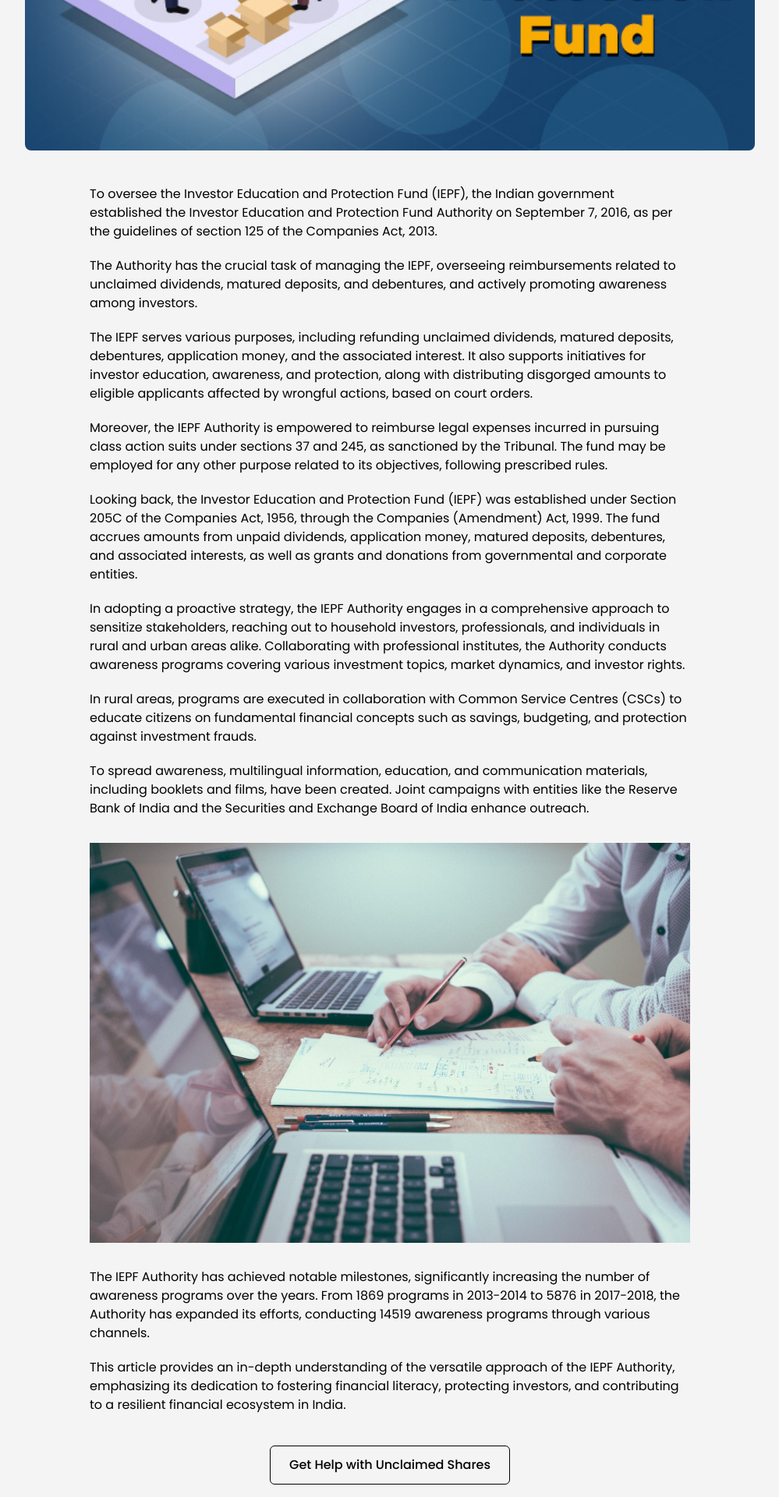
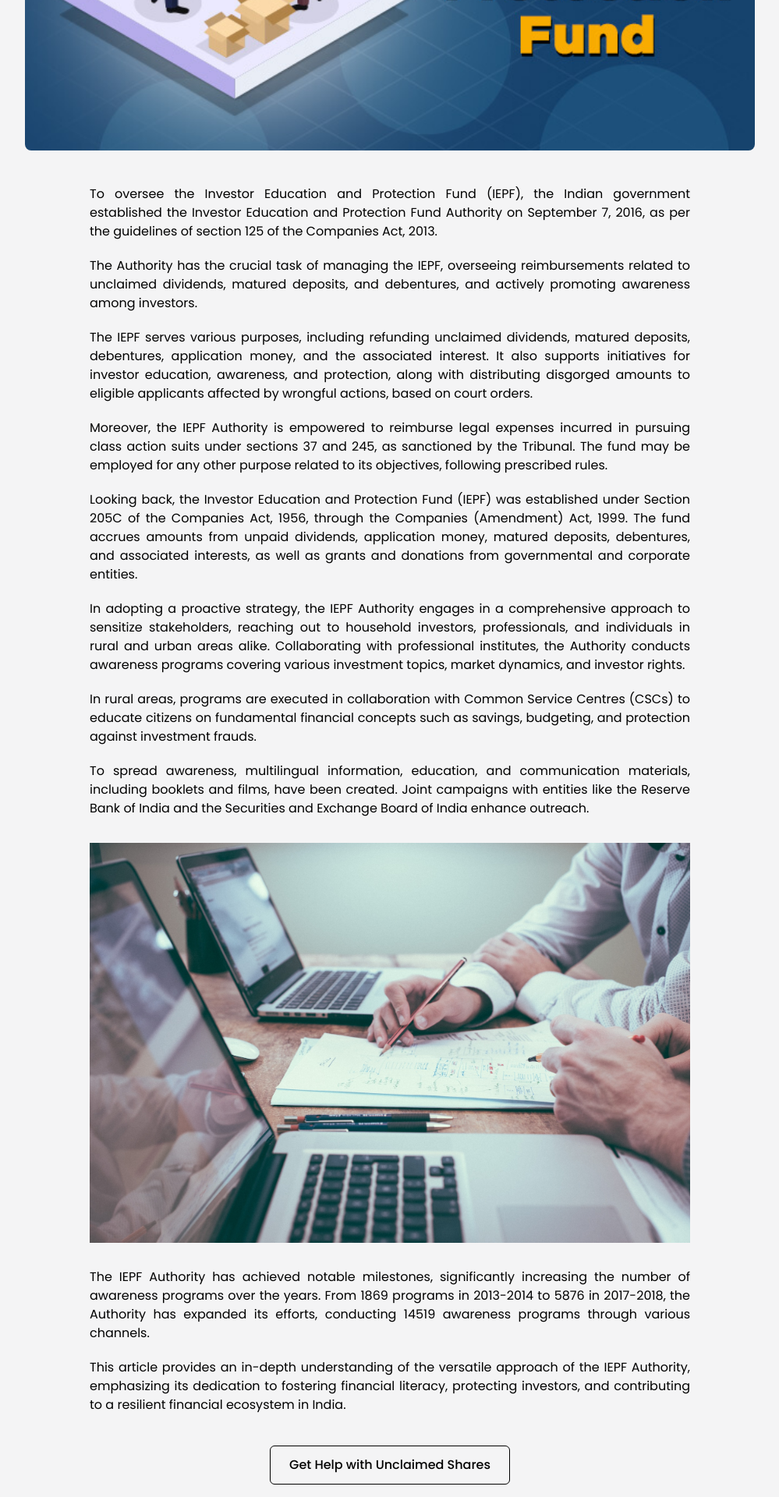
Before and after one commit to Shubham0523/raed-india, a Next.js app: page /Safety_Articles/Article2 in a window 1280 px wide. Shown: the part 659-2579 px from the top of the page at 78% size, without its empty margins (140-1139 px from the left). Built offline with nearby package versions, Linux system fonts and the light colour scheme.

Commit message:
responsive-res-fix

```diff
--- a/components/common/Footer.js
+++ b/components/common/Footer.js
@@ -29,13 +29,13 @@ export default function Footer() {
               </li>
               <li>
               <Link href={`/privacypolicy.pdf`} target="blank">
-                <a className="hover:underline me-4 md:me-6 mr-3">
+                <a target="blank" className="hover:underline me-4 md:me-6 mr-3">
                   Privacy Policy
                 </a>
               </Link>
               </li>
               <li>
-                <a href="#Donate" className="hover:underline me-4 md:me-6 mr-3">
+                <a href="#donate" className="hover:underline me-4 md:me-6 mr-3">
                   Donate
                 </a>
               </li>
--- a/components/home/About.js
+++ b/components/home/About.js
@@ -7,7 +7,8 @@ export default function About() {
       id="about"
     >
       <p className="text-4xl font-bold">About Us</p>
-      <p className="text-gray-500 text-xl w-full md:w-8/12 text-center my-4">
+      <div className="max-w-2xl mx-auto text-gray-500 text-xl text-center my-4">
+        <p className="text-justify">
           Welcome to Raed India, a compassionate NGO committed to guiding
           individuals through the intricate process of reclaiming their unclaimed
           investments and dividends. With a focus on transparency, efficiency, and
@@ -18,5 +19,6 @@ export default function About() {
           well-being and prosperity.
         </p>
       </div>
+    </div>
   );
 }
--- a/pages/Safety_Articles/Article2.js
+++ b/pages/Safety_Articles/Article2.js
@@ -67,42 +67,42 @@ const Article2 = () => {
         {/* Main Content Section */}
         <div className="max-w-[770px] mx-auto">
           <div>
-            <p className="mb-5 text-body">
+            <p className="mb-5 text-body text-justify">
               To oversee the Investor Education and Protection Fund (IEPF), the
               Indian government established the Investor Education and
               Protection Fund Authority on September 7, 2016, as per the
               guidelines of section 125 of the Companies Act, 2013.
             </p>
-              <p className="mb-5 text-body">
+              <p className="mb-5 text-body text-justify">
                 The Authority has the crucial task of managing the IEPF,
                 overseeing reimbursements related to unclaimed dividends,
                 matured deposits, and debentures, and actively promoting
                 awareness among investors.
               </p>
-              <p className="text-dark mb-5">
+              <p className="text-dark mb-5 text-justify">
               The IEPF serves various purposes, including refunding unclaimed dividends, matured deposits, debentures, application money, and the associated interest. It also supports initiatives for investor education, awareness, and protection, along with distributing disgorged amounts to eligible applicants affected by wrongful actions, based on court orders.
               </p>
-              <p className="text-dark mb-5">
+              <p className="text-dark mb-5 text-justify">
               Moreover, the IEPF Authority is empowered to reimburse legal expenses incurred in pursuing class action suits under sections 37 and 245, as sanctioned by the Tribunal. The fund may be employed for any other purpose related to its objectives, following prescribed rules.
               </p>
-              <p className="text-dark mb-5">
+              <p className="text-dark mb-5 text-justify">
               Looking back, the Investor Education and Protection Fund (IEPF) was established under Section 205C of the Companies Act, 1956, through the Companies (Amendment) Act, 1999. The fund accrues amounts from unpaid dividends, application money, matured deposits, debentures, and associated interests, as well as grants and donations from governmental and corporate entities.
               </p>
-              <p className="text-dark mb-5">
+              <p className="text-dark mb-5 text-justify">
               In adopting a proactive strategy, the IEPF Authority engages in a comprehensive approach to sensitize stakeholders, reaching out to household investors, professionals, and individuals in rural and urban areas alike. Collaborating with professional institutes, the Authority conducts awareness programs covering various investment topics, market dynamics, and investor rights.
               </p>
-              <p className="text-dark mb-5">
+              <p className="text-dark mb-5 text-justify">
               In rural areas, programs are executed in collaboration with Common Service Centres (CSCs) to educate citizens on fundamental financial concepts such as savings, budgeting, and protection against investment frauds.
               </p>
-              <p className=" text-dark mb-5">
+              <p className=" text-dark mb-5 text-justify">
               To spread awareness, multilingual information, education, and communication materials, including booklets and films, have been created. Joint campaigns with entities like the Reserve Bank of India and the Securities and Exchange Board of India enhance outreach.
               </p>
             </div>
             <img src="/article/article2_02.jpg" alt="blog" className="my-8" />
-            <p className="mb-5 text-body">
+            <p className="mb-5 text-body text-justify">
             The IEPF Authority has achieved notable milestones, significantly increasing the number of awareness programs over the years. From 1869 programs in 2013-2014 to 5876 in 2017-2018, the Authority has expanded its efforts, conducting 14519 awareness programs through various channels.
             </p>
-            <p className="mb-5 text-body">
+            <p className="mb-5 text-body text-justify">
             This article provides an in-depth understanding of the versatile approach of the IEPF Authority, emphasizing its dedication to fostering financial literacy, protecting investors, and contributing to a resilient financial ecosystem in India.
             </p>
           </div>
--- a/pages/service_help/Duplicate_Issue.js
+++ b/pages/service_help/Duplicate_Issue.js
@@ -9,7 +9,7 @@ const Duplicate_Issue = () => {
           <br />
         </h1>
         <div className="flex items-start mb-10">
-          <p className="mt-5 sm:mt-10 text-gray-400 text-left font-normal text-sm sm:text-lg mx-0">
+          <p className="mt-5 sm:mt-10 text-gray-400 text-left font-normal text-sm sm:text-lg mx-0 text-justify">
             The process commonly referred to as Duplicate Issuance of Shares, or
             duplicate share certificate issuance, enables shareholders to
             acquire replacement share certificates for their ownership in a
--- a/pages/service_help/Iepf_claim.js
+++ b/pages/service_help/Iepf_claim.js
@@ -8,7 +8,7 @@ const IEPF = () => {
           IEPF Claim <br />
         </h1>
         <div className="flex items-start mb-10">
-          <p className="mt-5 sm:mt-10 text-gray-400 text-left font-normal text-sm sm:text-lg mx-0">
+          <p className="mt-5 sm:mt-10 text-gray-400 text-left font-normal text-sm sm:text-lg mx-0 text-justify">
             Raed India specializes in providing consultancy services for the
             recovery of shares & unclaimed dividends from the Investor Education
             & Protection Fund (IEPF), a governmental body under the Ministry of
--- a/pages/service_help/Services.js
+++ b/pages/service_help/Services.js
@@ -31,10 +31,12 @@ const Services = () => {
             Where We <span className="text-orange -600">Help</span> <br />
           </h1>
           <p className="mt-5 sm:mt-10 lg:w-10/12 text-gray-400 font-normal text-center text-sm sm:text-lg">
+          <p className="text-justify">
             Raed India is your dedicated partner in reclaiming unclaimed funds,
             specializing in the recovery of shares, dividends, and investments.
             Our mission is to empower individuals by simplifying the process of
             retrieving their rightful financial assets.
+            </p>
           </p>
           <div className="grid grid-cols-3 gap-20 p-6 mt-20">
             {services.map((service) => (
--- a/pages/service_help/Transmission_Issue.js
+++ b/pages/service_help/Transmission_Issue.js
@@ -9,7 +9,7 @@ const Transmission_Issue = () => {
           <br />
         </h1>
         <div className="flex items-start mb-10">
-          <p className="mt-5 sm:mt-10 text-gray-400 text-left font-normal text-sm sm:text-lg mx-0">
+          <p className="mt-5 sm:mt-10 text-gray-400 text-left font-normal text-sm sm:text-lg mx-0 text-justify">
             Facilitating the transmission of shares often involves navigating
             legal intricacies and complexities, and our services at Raed India
             are tailored to offer comprehensive support to our clients. Some
@@ -48,7 +48,7 @@ const Transmission_Issue = () => {
           href="https://forms.gle/BNYN5668oVRBqHKb6"
           target="blank"
         >
-          File Your Claim Now
+          Get Help Now
         </a>
       </div>
     </div>
```
Also changed, not shown: components/home/Aim.js (+18 -2 lines), components/home/Curr_Team.js (+7 -5 lines), pages/Safety_Articles/Article1.js (+4 -4 lines), styles/globals.css (+18 -15 lines). Lines whose indentation alone changed are shown as unchanged.
